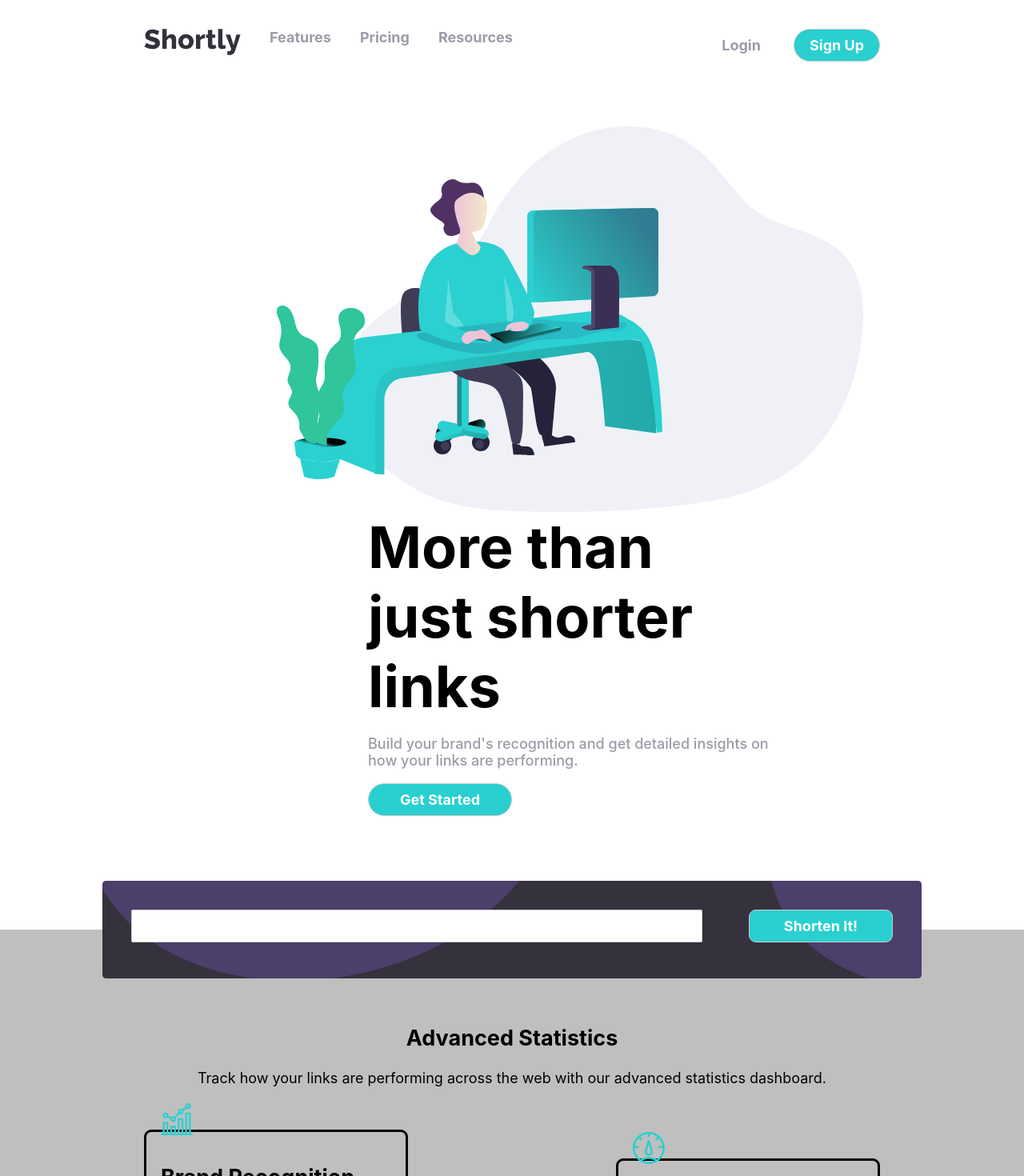
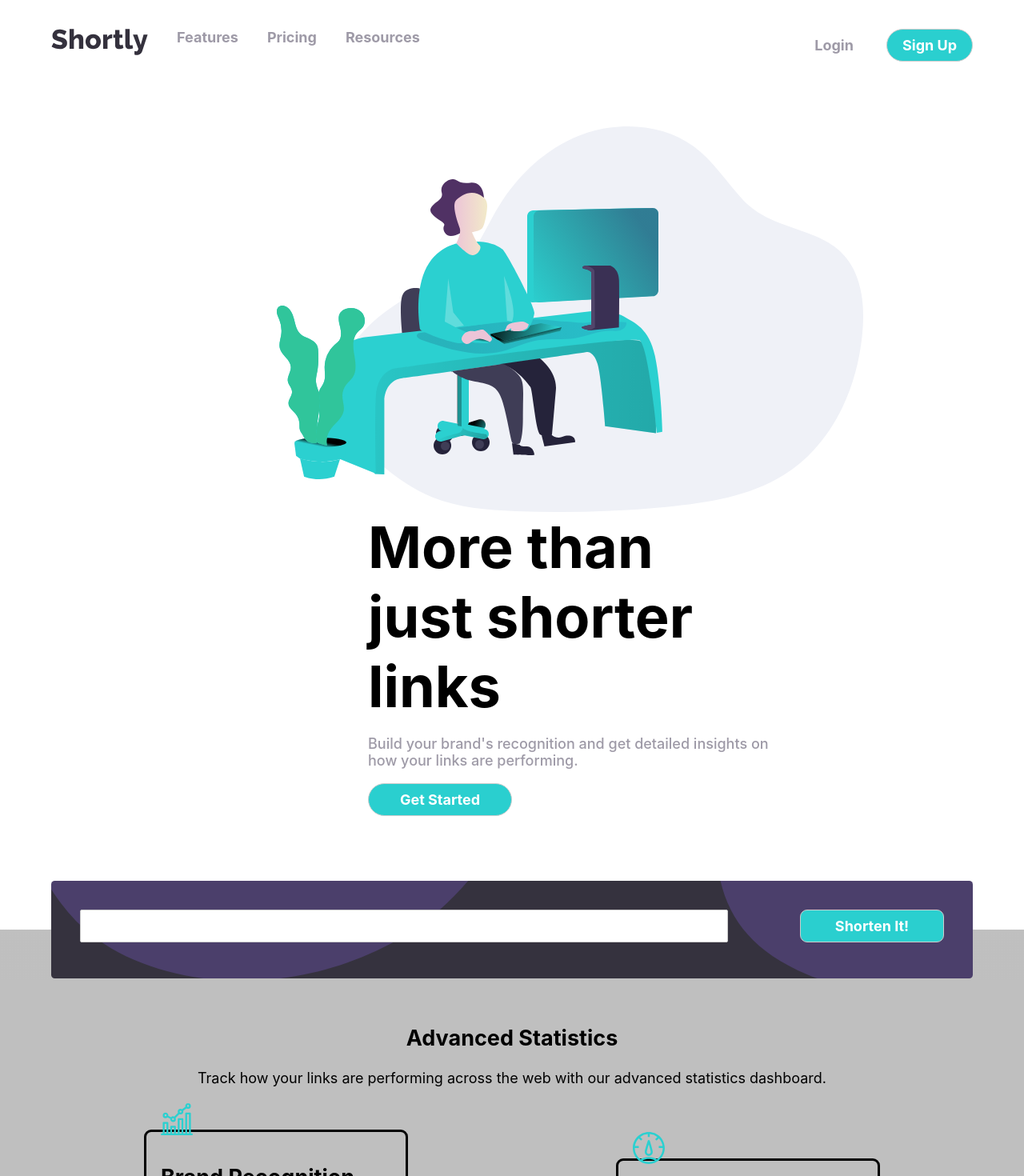
Before and after one commit to roc2246/urlShortening_frontEndMentor, a Svelte app: page / in a window 1280 px wide. Shown: the top 1470 px of the page at 80% size. Built offline with nearby package versions, Linux system fonts and the light colour scheme.

Commit message:
Fixed respnsiveness for nav

```diff
--- a/src/sections/Form.svelte
+++ b/src/sections/Form.svelte
@@ -58,8 +58,8 @@
     background: linear-gradient(to bottom,  white 50%,$gray 50%,);
   }
   .shortener {
-    margin-right: min(10rem, 10%);
-    margin-left: min(10rem, 10%);
+    margin-right: min(10rem, 5%);
+    margin-left: min(10rem, 5%);
     background-image: url("/images/bg-boost-desktop.svg");
     background-color: $very-dark-blue;
     border-radius: .25rem;
--- a/src/sections/Navigation.svelte
+++ b/src/sections/Navigation.svelte
@@ -26,8 +26,8 @@
       display: flex;
       flex-direction: row;
       flex-wrap: wrap;
-      margin-left: 10rem;
-      margin-right: 10rem;
+      margin-left: min(10rem, 5%);
+      margin-right: min(10rem, 5%);
     }
     &__img-box {
       margin-right: 1rem;
```
